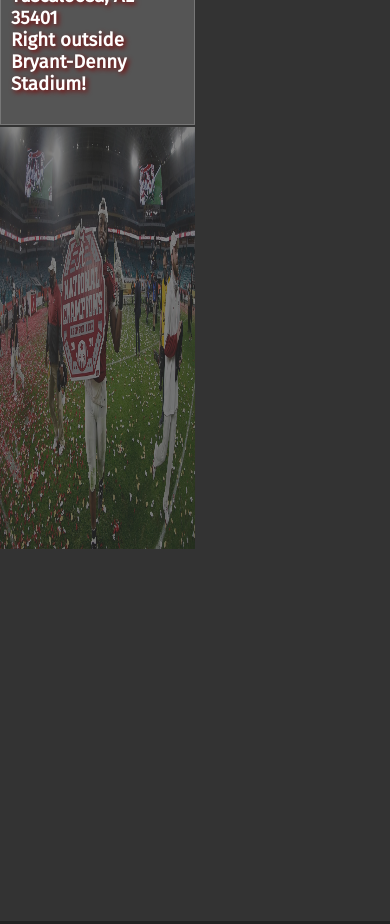
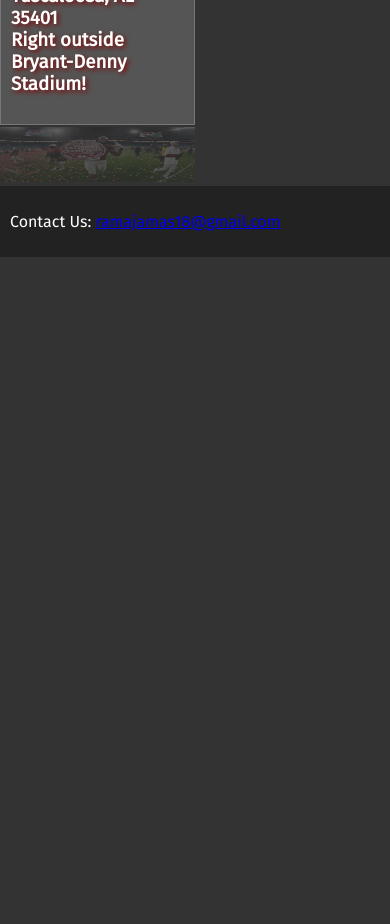
Before and after one commit to Jaydec40/Ramajamas, a plain HTML site: page index.html in a window 390 px wide. Shown: the part 1700-2624 px from the top of the page. After the commit the page ends 1957 px from the top, so only its background shows below. Drawn offline with Linux system fonts and the light colour scheme; a script that the page names is missing.

Commit message:
Add files via upload

```diff
--- a/styles.css
+++ b/styles.css
@@ -76,7 +76,7 @@
 
 
 @media only screen and (max-width: 768px) {
-    .slideshow-image {
+    #slideshow-container {
         height: 50%;
         width: 100%;
     }
```
